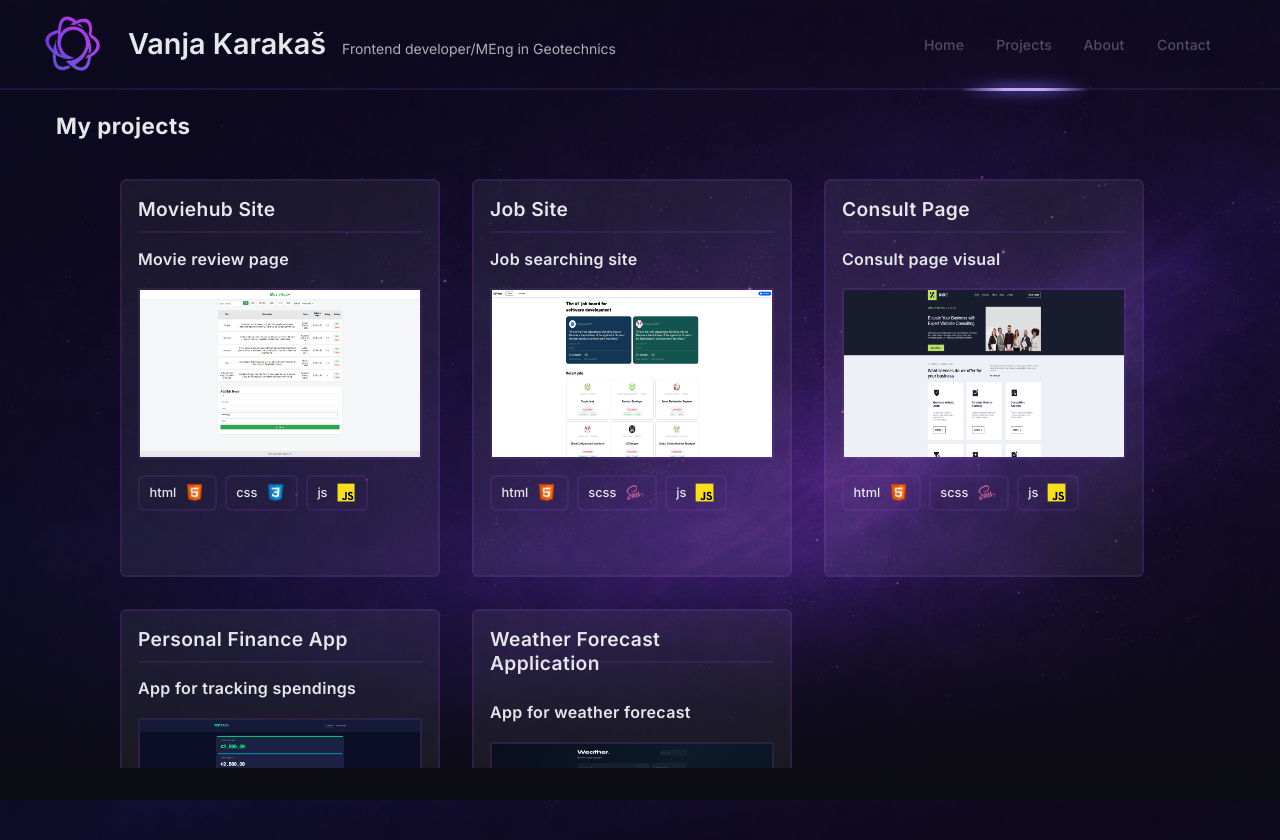
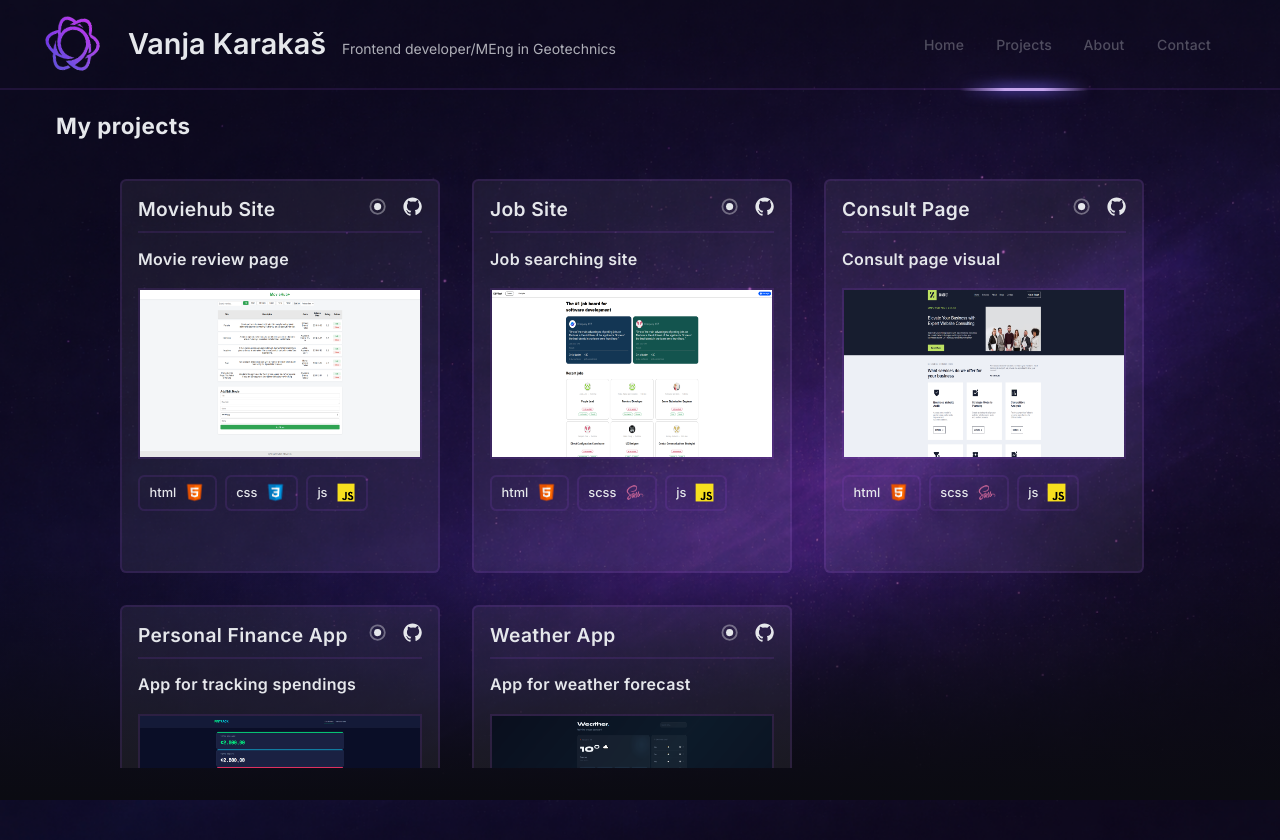
Before and after one commit to VanjaKar98/PortfolioPage, a React (Vite) app: page / in a window 1280 px wide. Both pictures are taken after a click on the button "Projects". Shown: the top 840 px of the page. Built offline with nearby package versions, Linux system fonts and the light colour scheme.

Commit message:
"changed article look and added link components, also moved icons elements in separate jsx file Icons"

```diff
--- a/src/components/Article.jsx
+++ b/src/components/Article.jsx
@@ -2,7 +2,11 @@ import styled, { css, keyframes } from "styled-components";
 
 import TechnologyTag from "./TechnologyTag";
 
+import Link from "./Link";
+
 import { device } from "../styles/breakpoints";
+
+import { GithubIcon, LiveIcon } from "./Icons";
 
 const highlightAnimation = keyframes`
   0%   { transform: translateX(-120%) scaleX(0.8) rotateZ(0deg); opacity: 0; }
@@ -13,7 +17,7 @@ const highlightAnimation = keyframes`
 
 const StyledArticle = styled.article`
   position: relative;
-  padding: 1rem 1rem 4rem;
+  padding: 1rem;
   background: var(--bg-secondary);
   border: 2px solid var(--border-primary);
   border-radius: 0.4rem;
@@ -63,7 +67,7 @@ const StyledArticle = styled.article`
     cursor: pointer;
   }
 
-  & > div {
+  & > div:first-of-type {
     @media ${device.mobileLandscape} {
       display: none;
     }
@@ -107,14 +111,33 @@ const StyledImage = styled.img`
   transition: transform 0.5s linear;
 `;
 
+const StyledLinkContainer = styled.div`
+  position: absolute;
+  top: 1rem;
+  right: 1rem;
+  display: flex;
+  justify-content: space-between;
+  align-items: center;
+  gap: 1rem;
+`;
+
 const StyledTechStack = styled.ul`
+  min-height: calc(2 * (2rem + 4px) + 0.5rem);
   display: flex;
-  align-items: center;
+  align-items: flex-start;
   flex-wrap: wrap;
   gap: 0.5rem;
 `;
 
-export default function Article({ title, desc, img, tech, isAnimated }) {
+export default function Article({
+  title,
+  desc,
+  img,
+  tech,
+  isAnimated,
+  site,
+  code,
+}) {
   return (
     <StyledArticle $isAnimated={isAnimated}>
       <h4>{title}</h4>
@@ -129,6 +152,14 @@ export default function Article({ title, desc, img, tech, isAnimated }) {
           </li>
         ))}
       </StyledTechStack>
+      <StyledLinkContainer>
+        <Link $iconSm href={site}>
+          <LiveIcon />
+        </Link>
+        <Link $iconSm href={code}>
+          <GithubIcon />
+        </Link>
+      </StyledLinkContainer>
     </StyledArticle>
   );
 }
--- a/src/components/ContactContent.jsx
+++ b/src/components/ContactContent.jsx
@@ -4,45 +4,11 @@ import styled from "styled-components";
 
 import ContactForm from "./ContactForm";
 
+import Link from "./Link";
+
 import { device } from "../styles/breakpoints";
 
-const EmailIcon = () => (
-  <svg width="1.5rem" height="1.5rem" viewBox="0 0 24 18" fill="none">
-    <rect
-      x="2"
-      y="4"
-      width="20"
-      height="16"
-      stroke="currentColor"
-      strokeWidth="2"
-      rx="2"
-    />
-    <path
-      d="M2 6L12 14L22 6"
-      stroke="currentColor"
-      strokeWidth="2"
-      strokeLinejoin="round"
-    />
-  </svg>
-);
-
-const GithubIcon = () => (
-  <svg
-    width="1.5rem"
-    height="1.5rem"
-    viewBox="0 0 24 24"
-    fill="currentColor"
-    xmlns="http://www.w3.org/2000/svg"
-  >
-    <path d="M12 .5C5.65.5.5 5.78.5 12.3c0 5.22 3.44 9.65 8.21 11.22.6.11.82-.27.82-.6v-2.12c-3.34.74-4.04-1.64-4.04-1.64-.55-1.43-1.34-1.81-1.34-1.81-1.1-.77.08-.75.08-.75 1.22.09 1.86 1.29 1.86 1.29 1.08 1.9 2.84 1.35 3.53 1.03.11-.8.42-1.35.76-1.66-2.66-.31-5.46-1.36-5.46-6.04 0-1.33.46-2.41 1.22-3.26-.12-.31-.53-1.56.12-3.24 0 0 1-.33 3.3 1.24a11.2 11.2 0 016 0C17.9 3.42 18.9 3.75 18.9 3.75c.65 1.68.24 2.93.12 3.24.76.85 1.22 1.93 1.22 3.26 0 4.69-2.8 5.73-5.47 6.03.43.38.82 1.13.82 2.28v3.38c0 .33.22.71.83.59A11.82 11.82 0 0023.5 12.3C23.5 5.78 18.35.5 12 .5z" />
-  </svg>
-);
-
-const LinkedinIcon = () => (
-  <svg width="1.5rem" height="1.5rem" viewBox="0 0 24 24" fill="currentColor">
-    <path d="M4.98 3.5C4.98 4.88 3.86 6 2.49 6S0 4.88 0 3.5 1.12 1 2.49 1s2.49 1.12 2.49 2.5zM.21 8.09H4.8V24H.21zM8.52 8.09h4.4v2.17h.06c.61-1.15 2.1-2.37 4.32-2.37 4.62 0 5.48 3.05 5.48 7.02V24h-4.59v-7.74c0-1.85-.03-4.23-2.58-4.23-2.58 0-2.97 2.02-2.97 4.1V24H8.52z" />
-  </svg>
-);
+import { EmailIcon, GithubIcon, LinkedinIcon } from "./Icons";
 
 const StyledAddress = styled.address`
   font-size: 1rem;
@@ -59,32 +25,16 @@ const StyledAddress = styled.address`
     gap: 5px;
   }
 
-  & a {
-    color: var(--col-secondary);
-
-    &:hover {
-      cursor: pointer;
-    }
-  }
-
-  span {
+  & span {
     font-size: 1rem;
     line-height: 1.6;
   }
 
   & span:last-of-type {
     display: none;
-    width: 1.75rem;
-    height: 1.75rem;
 
     a {
       display: block;
-      width: 100%;
-      height: 100%;
-
-      svg {
-        transform: scale(0.75);
-      }
     }
 
     @media ${device.mobile}, ${device.mobileLandscape} {
@@ -118,33 +68,38 @@ export default function ContactContent() {
       <StyledAddress>
         <div>
           <span>Email:</span>
-          <a href="mailto:vanjakarakas@gmail.com">vanjakarakas@gmail.com</a>
+          <Link $text href="mailto:vanjakarakas@gmail.com">
+            vanjakarakas@gmail.com
+          </Link>
           <span>
-            <a href="mailto:vanjakarakas@gmail.com">
+            <Link $iconLg href="mailto:vanjakarakas@gmail.com">
               <EmailIcon />
-            </a>
+            </Link>
           </span>
         </div>
         <div>
           <span>LinkedIn:</span>
-          <a href="https://linkedin.com/in/vanjakarakas" target="_blank">
+          <Link $text href="https://linkedin.com/in/vanjakarakas">
             linkedin.com/in/vanjakarakas
-          </a>
+          </Link>
+
           <span>
-            <a href="https://linkedin.com/in/vanjakarakas" target="_blank">
+            <Link $iconLg href="https://linkedin.com/in/vanjakarakas">
               <LinkedinIcon />
-            </a>
+            </Link>
           </span>
         </div>
         <div>
           <span>GitHub:</span>
-          <a href="https://github.com/VanjaKar98" target="_blank">
-            github.com/yourusername
-          </a>
+
+          <Link $text href="https://github.com/VanjaKar98">
+            github.com/VanjaKar98
+          </Link>
+
           <span>
-            <a href="https://github.com/VanjaKar98" target="_blank">
+            <Link $iconLg href="https://github.com/VanjaKar98">
               <GithubIcon />
-            </a>
+            </Link>
           </span>
         </div>
       </StyledAddress>
--- /dev/null
+++ b/src/components/Icons.jsx
@@ -0,0 +1,49 @@
+export const EmailIcon = () => (
+  <svg viewBox="0 0 24 18" fill="none">
+    <rect
+      x="2"
+      y="4"
+      width="20"
+      height="16"
+      stroke="currentColor"
+      strokeWidth="2"
+      rx="2"
+    />
+    <path
+      d="M2 6L12 14L22 6"
+      stroke="currentColor"
+      strokeWidth="2"
+      strokeLinejoin="round"
+    />
+  </svg>
+);
+
+export const GithubIcon = () => (
+  <svg
+    viewBox="0 0 24 24"
+    fill="currentColor"
+    xmlns="http://www.w3.org/2000/svg"
+  >
+    <path d="M12 .5C5.65.5.5 5.78.5 12.3c0 5.22 3.44 9.65 8.21 11.22.6.11.82-.27.82-.6v-2.12c-3.34.74-4.04-1.64-4.04-1.64-.55-1.43-1.34-1.81-1.34-1.81-1.1-.77.08-.75.08-.75 1.22.09 1.86 1.29 1.86 1.29 1.08 1.9 2.84 1.35 3.53 1.03.11-.8.42-1.35.76-1.66-2.66-.31-5.46-1.36-5.46-6.04 0-1.33.46-2.41 1.22-3.26-.12-.31-.53-1.56.12-3.24 0 0 1-.33 3.3 1.24a11.2 11.2 0 016 0C17.9 3.42 18.9 3.75 18.9 3.75c.65 1.68.24 2.93.12 3.24.76.85 1.22 1.93 1.22 3.26 0 4.69-2.8 5.73-5.47 6.03.43.38.82 1.13.82 2.28v3.38c0 .33.22.71.83.59A11.82 11.82 0 0023.5 12.3C23.5 5.78 18.35.5 12 .5z" />
+  </svg>
+);
+
+export const LinkedinIcon = () => (
+  <svg viewBox="0 0 24 24" fill="currentColor">
+    <path d="M4.98 3.5C4.98 4.88 3.86 6 2.49 6S0 4.88 0 3.5 1.12 1 2.49 1s2.49 1.12 2.49 2.5zM.21 8.09H4.8V24H.21zM8.52 8.09h4.4v2.17h.06c.61-1.15 2.1-2.37 4.32-2.37 4.62 0 5.48 3.05 5.48 7.02V24h-4.59v-7.74c0-1.85-.03-4.23-2.58-4.23-2.58 0-2.97 2.02-2.97 4.1V24H8.52z" />
+  </svg>
+);
+
+export const LiveIcon = () => (
+  <svg viewBox="0 0 16 16" fill="none" xmlns="http://www.w3.org/2000/svg">
+    <circle cx="8" cy="8" r="3" fill="currentColor" />
+    <circle
+      cx="8"
+      cy="8"
+      r="6"
+      stroke="currentColor"
+      strokeWidth="1.5"
+      opacity="0.4"
+    />
+  </svg>
+);
--- /dev/null
+++ b/src/components/Link.jsx
@@ -0,0 +1,55 @@
+import styled, { css } from "styled-components";
+
+const StyledLink = styled.a`
+  display: block;
+
+  &:hover {
+    cursor: pointer;
+  }
+
+  ${({ $text }) =>
+    $text &&
+    css`
+      font-size: 1rem;
+      line-height: 1.6;
+      color: var(--col-secondary);
+    `};
+
+  ${({ $iconSm }) =>
+    $iconSm &&
+    css`
+      width: 1.2rem;
+      height: 1.2rem;
+      color: var(--col-primary);
+
+      svg {
+        display: block;
+        width: 100%;
+        height: 100%;
+        color: currentColor;
+      }
+    `};
+
+  ${({ $iconLg }) =>
+    $iconLg &&
+    css`
+      width: 1.5rem;
+      height: 1.5rem;
+      color: var(--col-secondary);
+
+      svg {
+        display: block;
+        width: 100%;
+        height: 100%;
+        color: currentColor;
+      }
+    `};
+`;
+
+export default function Link({ href, children, ...props }) {
+  return (
+    <StyledLink {...props} href={href} target="_blank">
+      {children}
+    </StyledLink>
+  );
+}
--- a/src/components/Main.jsx
+++ b/src/components/Main.jsx
@@ -22,9 +22,10 @@ const StyledMain = styled.main`
   align-items: flex-start;
   gap: 1rem;
   flex: 1;
-  opacity: ${({ $isVisible }) => ($isVisible ? "1" : "0")};
+  opacity: ${({ $isContentVisible }) => ($isContentVisible ? "1" : "0")};
   transition: opacity 0.5s ease-in-out;
-  pointer-events: ${({ $isVisible }) => ($isVisible ? "auto" : "none")};
+  pointer-events: ${({ $isContentVisible }) =>
+    $isContentVisible ? "auto" : "none"};
 
   @media ${device.mobile} {
     gap: 0.5rem;
@@ -76,17 +77,17 @@ const StyledMainContent = styled.div`
 
 export default function Main({ activeBtn }) {
   const [visibleView, setVisibleView] = useState(activeBtn);
-  const [isVisible, setIsVisible] = useState(true);
+  const [isContentVisible, setIsContentVisible] = useState(true);
   const [projectsVisited, setProjectsVisited] = useState(false);
 
   useEffect(() => {
     if (visibleView === activeBtn) return;
 
-    setIsVisible(false);
+    setIsContentVisible(false);
 
     const timeout = setTimeout(() => {
       setVisibleView(activeBtn);
-      setIsVisible(true);
+      setIsContentVisible(true);
     }, 750);
 
     return () => clearTimeout(timeout);
@@ -123,7 +124,7 @@ export default function Main({ activeBtn }) {
   const title = mainTitle.find((btn) => btn.label === visibleView).title;
 
   return (
-    <StyledMain $isVisible={isVisible}>
+    <StyledMain $isContentVisible={isContentVisible}>
       <h3>{title}</h3>
       <StyledMainContent>{content}</StyledMainContent>
     </StyledMain>
--- a/src/components/Navigation.jsx
+++ b/src/components/Navigation.jsx
@@ -62,7 +62,7 @@ const StyledNavigation = styled.nav`
     filter: blur(6px);
 
     @media ${device.mobileLandscape} {
-      bottom: calc(-0.5rem - 2.5px);
+      bottom: calc(-0.5rem - 6px);
     }
   }
 `;
--- a/src/components/ProjectsContent.jsx
+++ b/src/components/ProjectsContent.jsx
@@ -57,15 +57,15 @@ export default function ProjectsContent({
     <StyledProjectsList>
       {projects.map((project) => (
         <li key={project.id}>
-          <a href={project.url} target="_blank">
           <Article
             title={project.title}
             desc={project.desc}
             img={project.img}
             tech={project.tech}
             isAnimated={isAnimated}
+            site={project.site}
+            code={project.code}
           />
-          </a>
         </li>
       ))}
     </StyledProjectsList>
--- a/src/data/projects.js
+++ b/src/data/projects.js
@@ -15,7 +15,8 @@ export const projects = [
     desc: "movie review page",
     img: moviehubSiteThumb,
     tech: ["html", "css", "js"],
-    url: "https://vanjakar98.github.io/MovieHub-site/",
+    site: "https://vanjakar98.github.io/MovieHub-site/",
+    code: "https://github.com/VanjaKar98/MovieHub-site",
   },
 
   {
@@ -24,7 +25,8 @@ export const projects = [
     desc: "job searching site",
     img: jobSiteThumb,
     tech: ["html", "scss", "js"],
-    url: "https://vanjakar98.github.io/JobSite/",
+    site: "https://vanjakar98.github.io/JobSite/",
+    code: "https://github.com/VanjaKar98/JobSite",
   },
 
   {
@@ -33,7 +35,8 @@ export const projects = [
     desc: "consult page visual",
     img: consultSiteThumb,
     tech: ["html", "scss", "js"],
-    url: "https://vanjakar98.github.io/ConsultPage/",
+    site: "https://vanjakar98.github.io/ConsultPage/",
+    code: "https://github.com/VanjaKar98/ConsultPage",
   },
 
   {
@@ -42,15 +45,17 @@ export const projects = [
     desc: "app for tracking spendings",
     img: financeAppThumb,
     tech: ["html", "styled", "react"],
-    url: "https://vanjakar98.github.io/PersonalFinanceApp/",
+    site: "https://vanjakar98.github.io/PersonalFinanceApp/",
+    code: "https://github.com/VanjaKar98/PersonalFinanceApp",
   },
 
   {
     id: 5,
-    title: "weather forecast application",
+    title: "weather app",
     desc: "app for weather forecast",
     img: weatherAppThumb,
     tech: ["html", "scss", "react", "recharts"],
-    url: "https://vanjakar98.github.io/WeatherApp/",
+    site: "https://vanjakar98.github.io/WeatherApp/",
+    code: "https://github.com/VanjaKar98/WeatherApp",
   },
 ];
```
Lines whose indentation alone changed are shown as unchanged.
